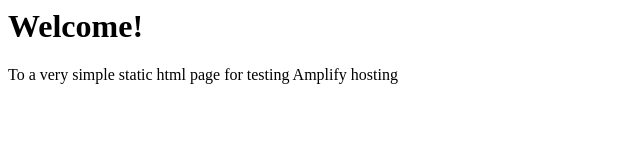
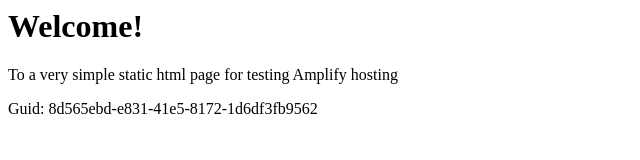
Before and after one commit to aws-aemilia-fra/Github-PR-Commit-Integration-Test-DoNotTouch-Gith-OKSLNVO2-v1-prod-eu-central-1, a website: page src/index.html in a window 1280 px wide. Shown: the whole page, without its empty margins (0-640 px from the left). Drawn offline with Linux system fonts and the light colour scheme.

Commit message:
commit from integ tests

```diff
--- a/src/index.html
+++ b/src/index.html
@@ -1,3 +1,5 @@
+
+
 <html lang="en">
 
 <head>
@@ -10,6 +12,6 @@
 <body>
     <h1>Welcome!</h1>
     <p>To a very simple static html page for testing Amplify hosting</p>
-</body>
+    <p>Guid: 8d565ebd-e831-41e5-8172-1d6df3fb9562</p></body>
 
 </html>
```
